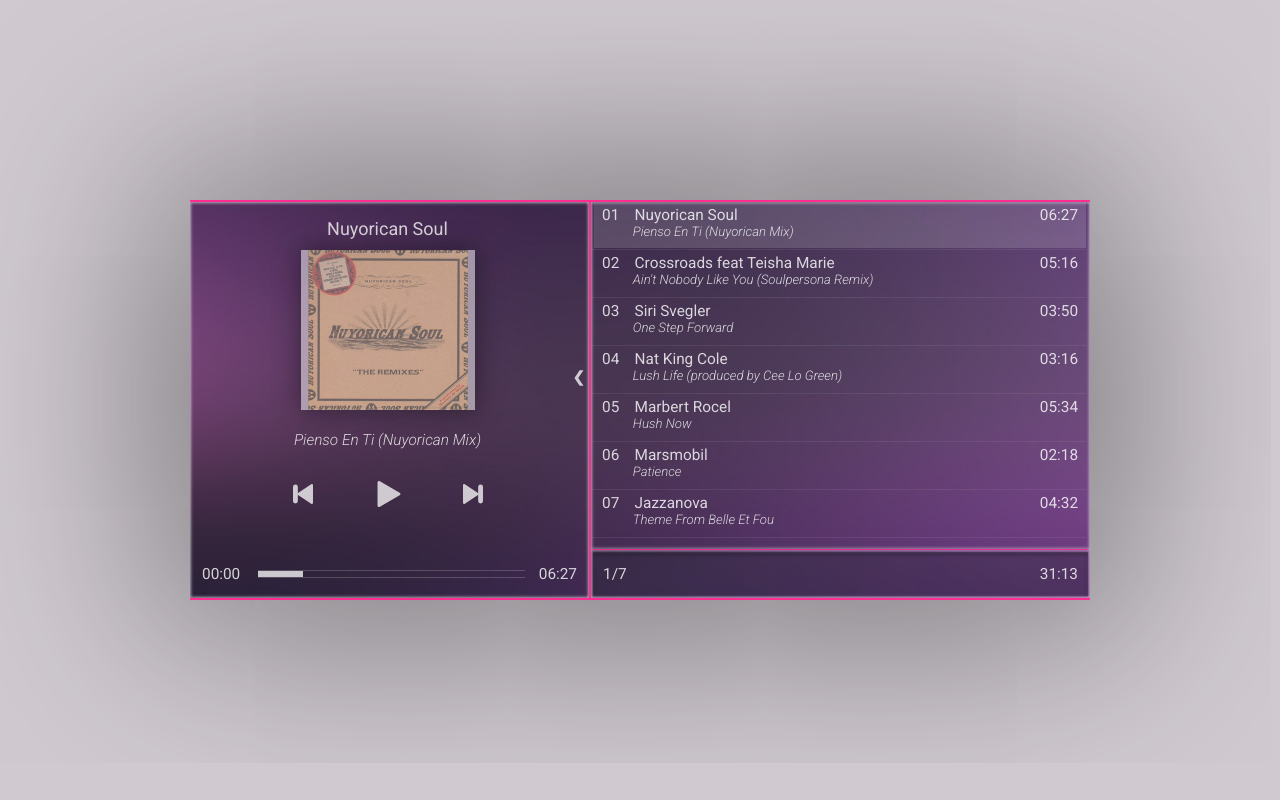
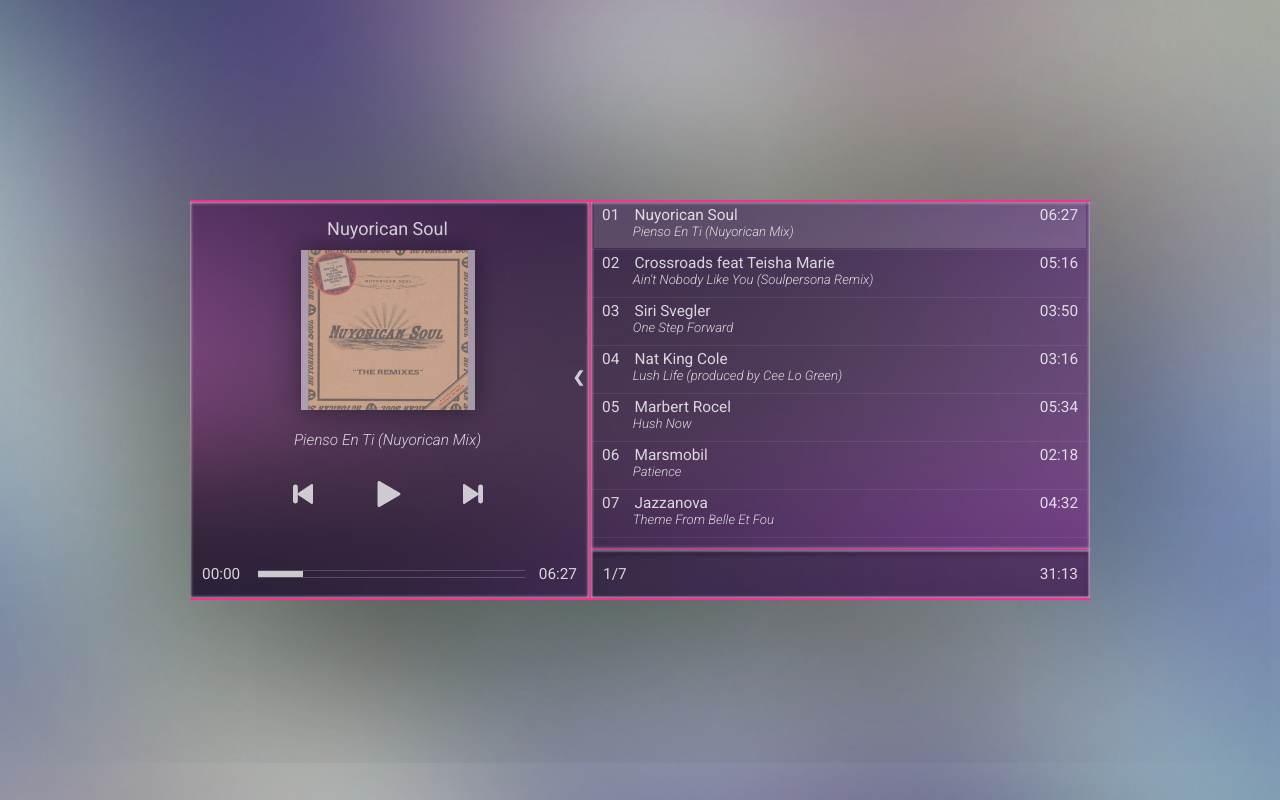
Before and after one commit to stnswz/html-react-audioplayer, a React (Create React App) app: page / in a window 1280 px wide. Built offline with nearby package versions, Linux system fonts and the light colour scheme.

Commit message:
Updates background

```diff
--- a/src/css/index.css
+++ b/src/css/index.css
@@ -9,9 +9,9 @@
 
     height: 100%;
 
-    /*background-image:url("./images/Background.jpg");
+    background-image:url("./images/Background.jpg");
     background-repeat: no-repeat;
-    background-size: 100% 100%;*/
+    background-size: 100% 100%;
 
     background-color: #D0CAD0;
 
```
